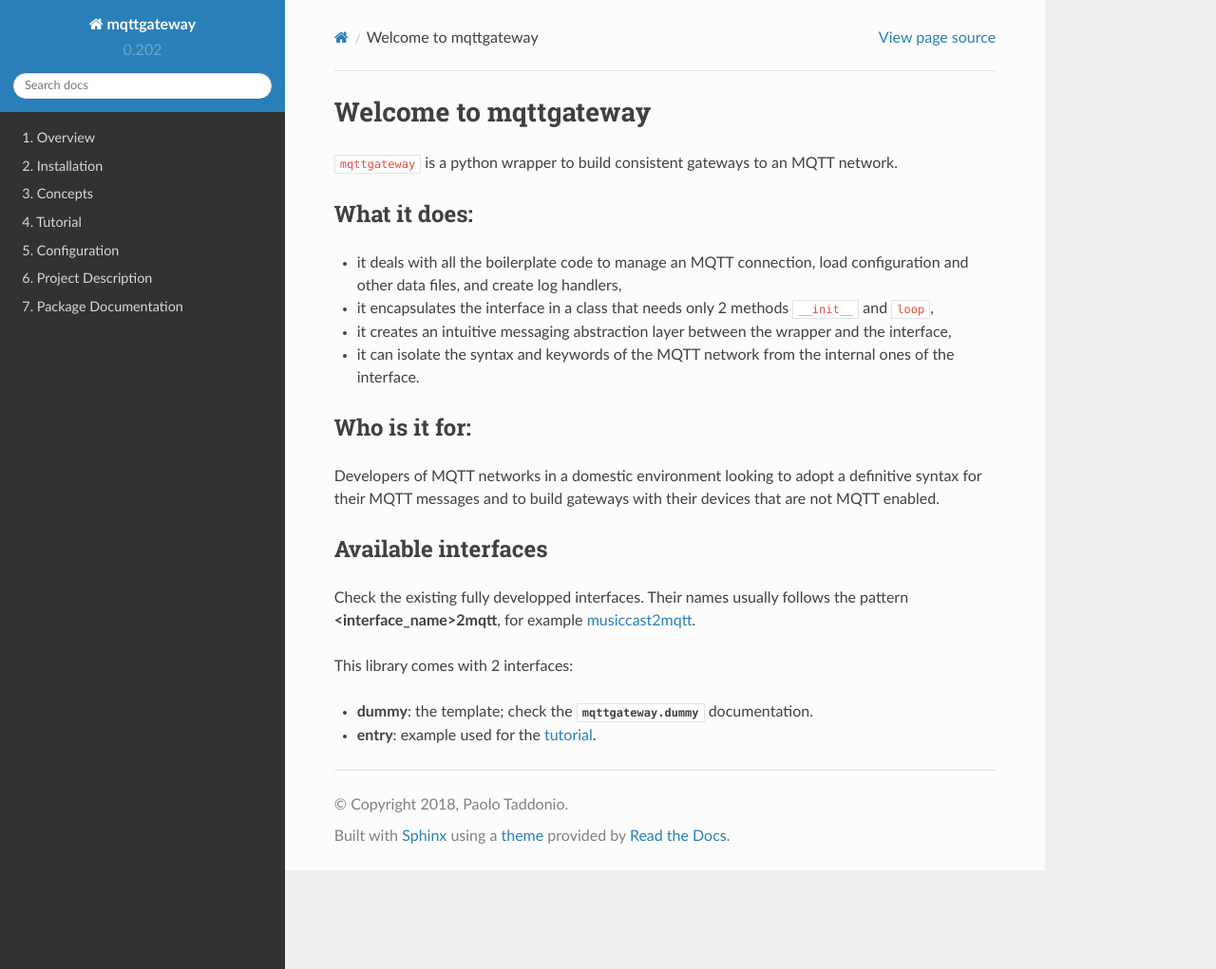
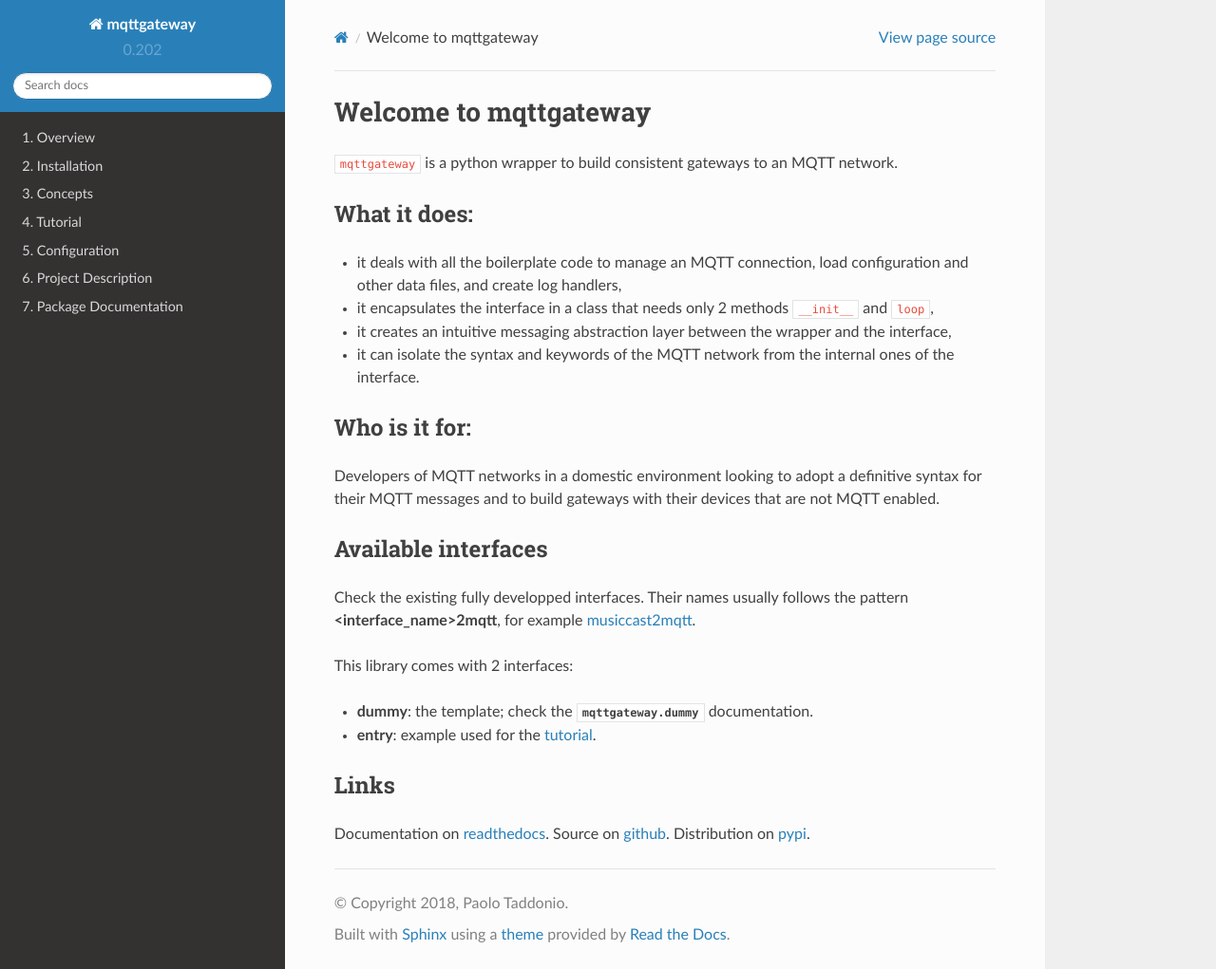
Before and after one commit to ppt000/mqttgateway, a Sphinx documentation site: the page built from docs/source/readme.rst, in a window 1280 px wide and 1021 px high. Shown: the whole window at 95% size. Built offline with Sphinx 7.4.7 and the Read the Docs theme 2.0.0, drawn with Linux system fonts in a browser that asks for light colours.

Commit message:
update readme

```diff
--- a/docs/source/banner.txt
+++ b/docs/source/banner.txt
@@ -1,3 +1,4 @@
-.. warning::
+..
+    warning::
     This version is still under development.
     The next version will be 0.3.
--- a/docs/source/readme.rst
+++ b/docs/source/readme.rst
@@ -37,3 +37,10 @@
 
 ..
   - **C-Bus**: gateway to the Clipsal-Schneider C-Bus system, via its PCI Serial Interface.
+
+Links
+=====
+
+Documentation on `readthedocs <http://mqttgateway.readthedocs.io/>`_.
+Source on `github <https://github.com/ppt000/mqttgateway>`_.
+Distribution on `pypi <https://pypi.org/project/mqttgateway/>`_.
```
